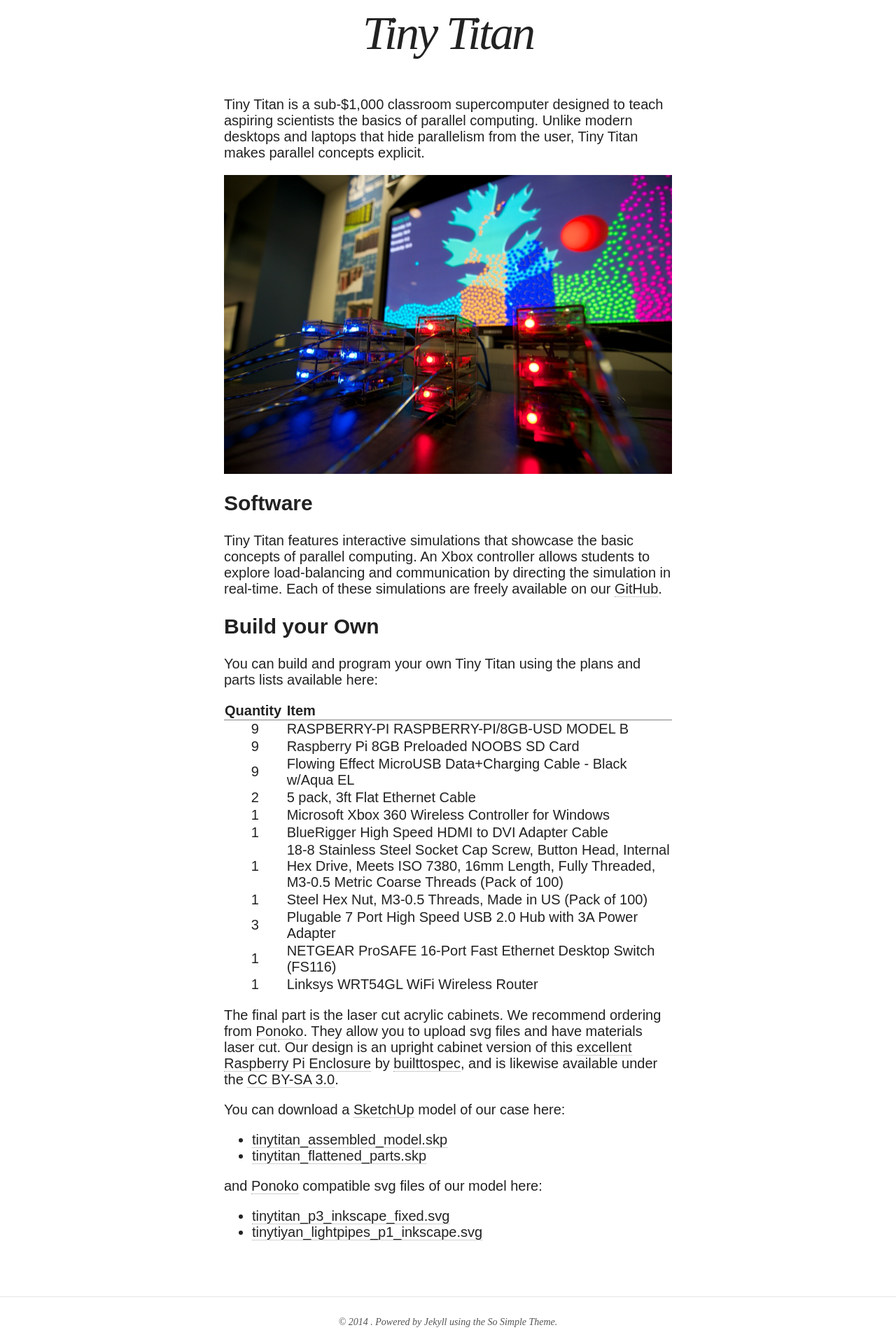
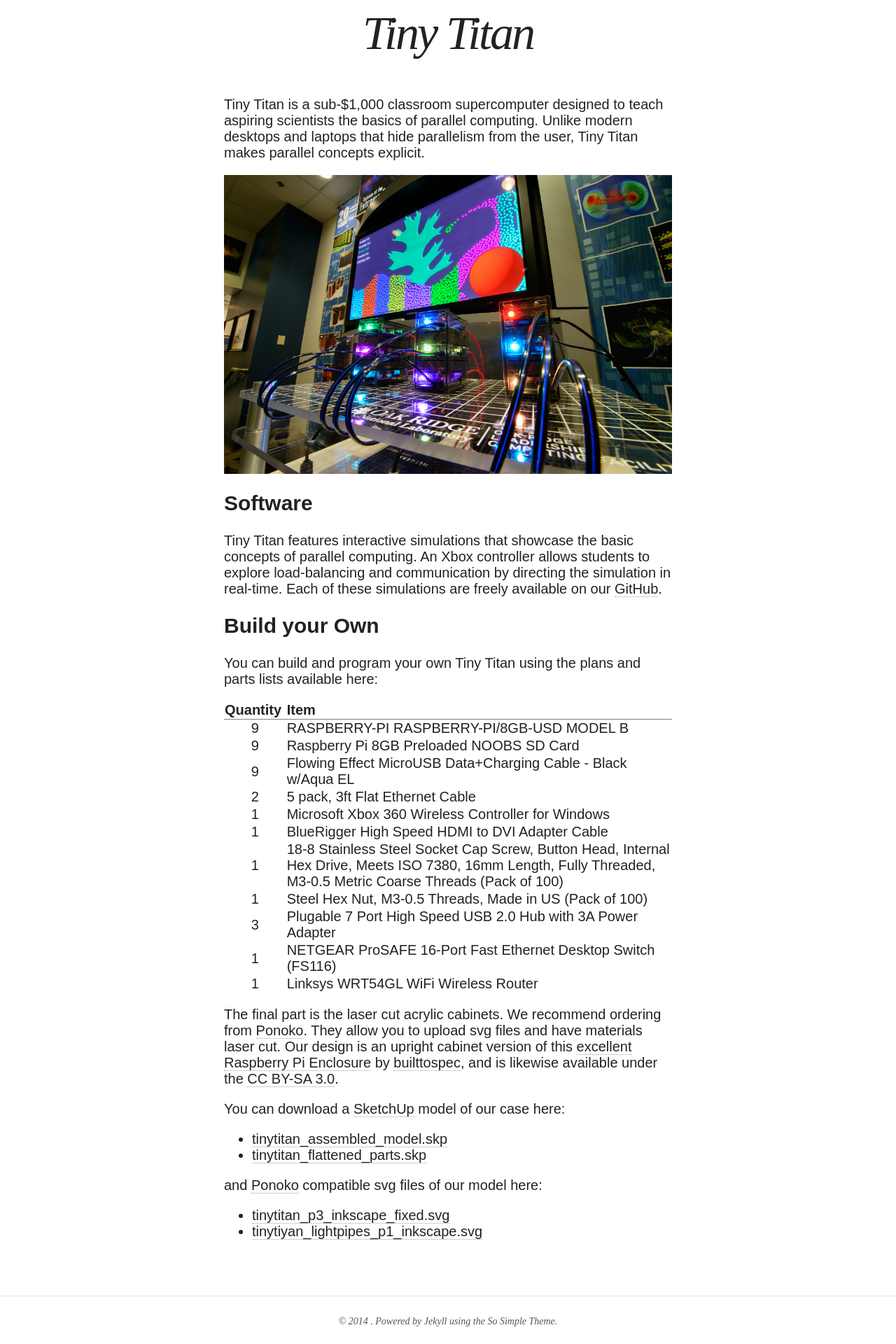
Before and after one commit to TinyTitan/tinytitan.github.io, a Jekyll site: the page built from index.md, in a window 1280 px wide. Shown: the part 905-2825 px from the top of the page at 70% size. Built offline with Jekyll 4.4.1, drawn with Linux system fonts in a browser that asks for light colours; nearby versions of some CDN libraries.

Commit message:
Updating images

```diff
--- a/index.md
+++ b/index.md
@@ -14,7 +14,7 @@ share: true
 
 Tiny Titan is a sub-$1,000 classroom supercomputer designed to teach aspiring scientists the basics of parallel computing. Unlike modern desktops and laptops that hide parallelism from the user, Tiny Titan makes parallel concepts explicit.
 
-[![SPH](http://tinytitan.github.io/images/four_cabinet_sph.jpg)](http://tinytitan.github.io/images/four_cabinet_sph.jpg)
+[![SPH](http://tinytitan.github.io/images/three_cabinet_sph.jpg)](http://tinytitan.github.io/images/three_cabinet_sph.jpg)
 
 ## Software
 
```
Also changed, not shown: images/three_cabinet_sph.jpg (added).
